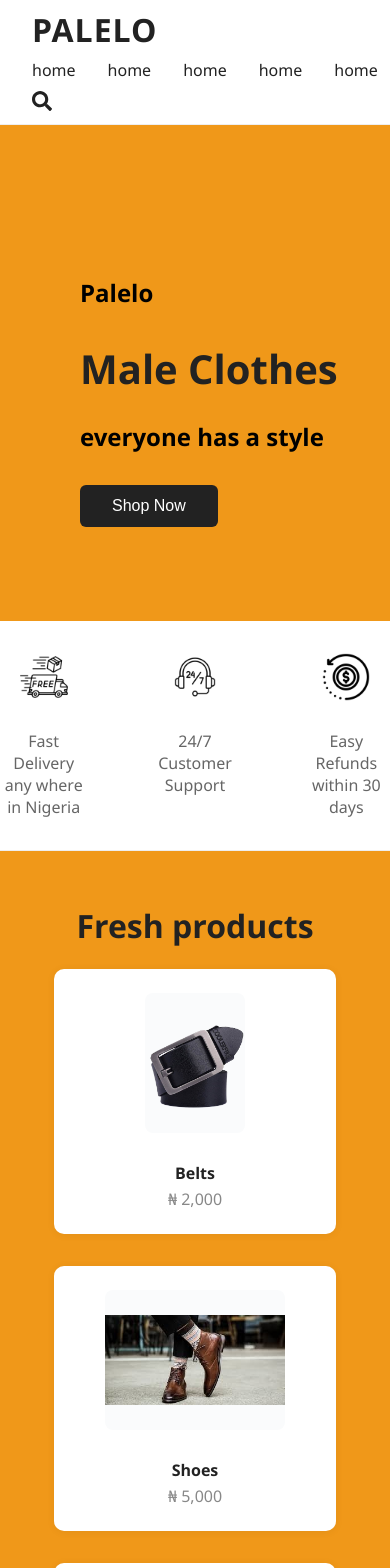
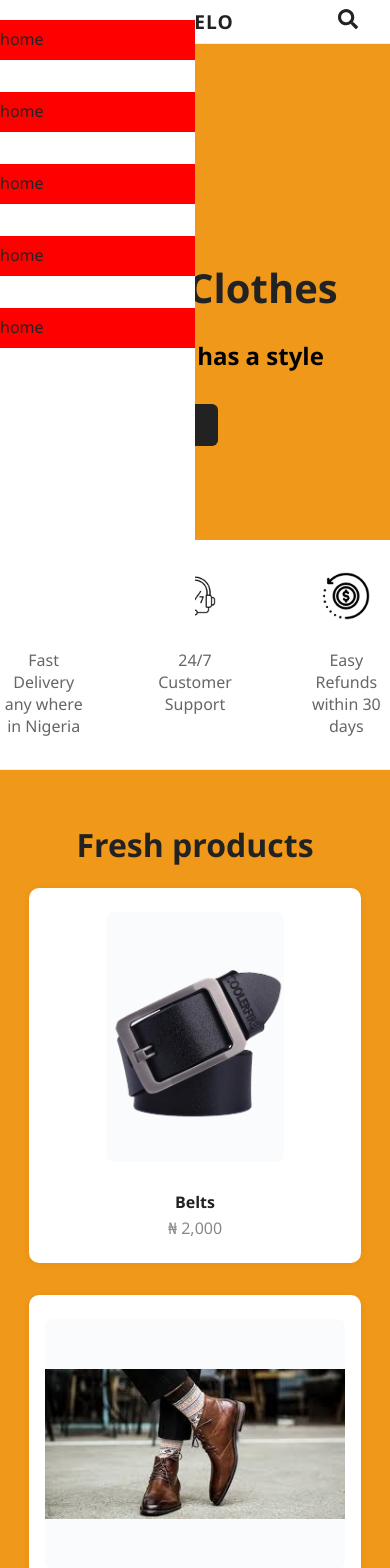
Before and after one commit to Santopalelo/men-wears-site, a React (Vite) app in the folder frontend/: page / in a window 390 px wide. Shown: the top 1568 px of the page. Built offline with nearby package versions, Linux system fonts and the light colour scheme.

Commit message:
style update

```diff
--- a/frontend/src/App.jsx
+++ b/frontend/src/App.jsx
@@ -9,6 +9,7 @@ import Example from './components/Example.jsx'
 
 
 const App = () => {
+
   return (
     <div className='App'>
       <Nav/>
--- a/frontend/src/index.css
+++ b/frontend/src/index.css
@@ -6,6 +6,7 @@ body {
   padding: 0;
   box-sizing: border-box;
   overflow-x: hidden;
+  min-height: 100vh;
 }
 
 a {
@@ -49,6 +50,7 @@ a:hover {
   font-size: 1rem;
   font-weight: 500;
   color: #222;
+  background-color: red;
   padding: 0.5rem 0;
   border-bottom: 2px solid transparent;
 }
@@ -168,14 +170,14 @@ a:hover {
   flex-direction: column;
   align-items: center;
   width: 100%;
-  max-width: 250px;
+  max-width: 300px;
   position: relative;
 }
 
 .card img {
   width: 100%;
-  max-width: 180px;
-  height: 140px;
+  max-width: 500px;
+  height: 250px;
   object-fit: contain;
   margin-bottom: 1rem;
   border-radius: 8px;
@@ -200,7 +202,7 @@ a:hover {
 }
 .blog-container h1 {
   text-align: center;
-  ont-size: 2rem;
+  font-size: 2rem;
   color: #222;
 }
 .blogcards {
@@ -222,10 +224,25 @@ a:hover {
   padding: 1rem 0;
 }
 
-@media (max-width  800px) {
-  .nav-links a{
-    display: none;
+@media (max-width: 800px) {
+  .nav-links {
+    display: flex;
+    flex-direction: column;
+    position: fixed;
+    top: 0%;
+    left: 0%;
+    height: 70vh;
+    background-color: #fff;
+    width: 50%;
+    padding: 5% 0;
+    align-items: center;
+    justify-content: flex-start;
   }
+
+  .nav-links a {
+    width: 100%;
+  }
+
    .menu {
     display: block;
   }
```
